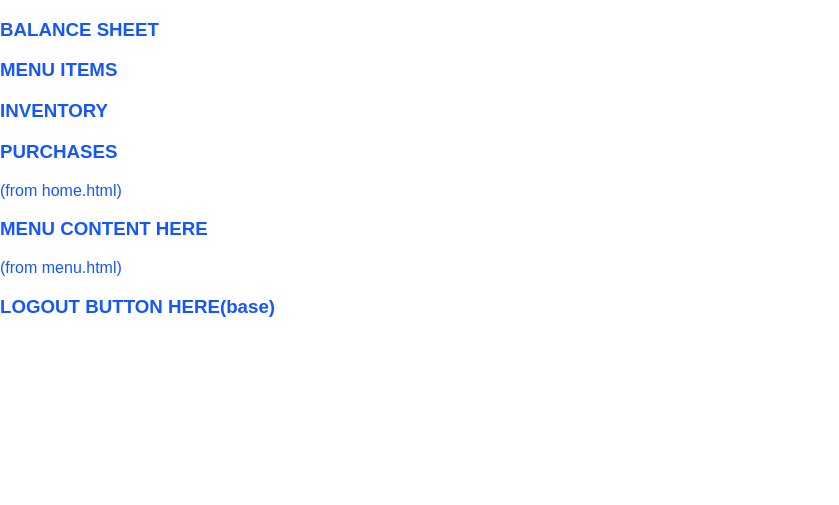
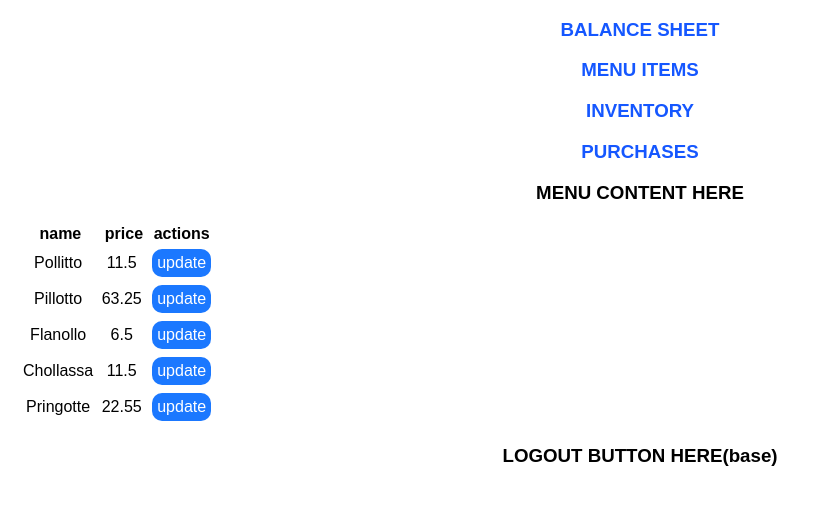
Before and after one commit to artyks/menuTools, a Django app: page /menu in a window 1280 px wide. Shown: the top 505 px of the page, without its empty margins (0-839 px from the left). Run offline with Django 3.2, Linux system fonts and the light colour scheme; data comes from the database, SQL or seed files in the repository; both versions use the stored data as it was after the commit.

Commit message:
firsl list view page menu items running with basic CSS

```diff
--- a/inventory/models.py
+++ b/inventory/models.py
@@ -19,9 +19,10 @@ class Ingredient(models.Model):
 class MenuItem(models.Model):
     title = models.CharField(max_length=20)
     price = models.FloatField(default=11.50)
-
+    def get_absolute_url(self):
+        return "/menu"
     def __str__(self):
-        return self.title
+        return f"{self.title}"
 
 class Purchase(models.Model):
     date = models.DateTimeField(auto_now=True)
--- a/inventory/static/inventory/style.css
+++ b/inventory/static/inventory/style.css
@@ -1,6 +1,8 @@
 body {
   font-family: "Oxygen", sans-serif;
-  margin: 0;
+
+  text-align: center;
+margin: 0 20px 0 20px;
 }
 
 input,
--- a/inventory/templates/inventory/base.html
+++ b/inventory/templates/inventory/base.html
@@ -3,12 +3,14 @@
 <head>
 	<meta charset="utf-8" />
     {% load static %}
-<link rel="stylesheet" href="{% static 'inventory/style.css' %}">
+<link rel="stylesheet" type="text/css" href="{% static 'inventory/style.css' %}">
 	<title></title>
 </head>
 <body>
+<!-- <div class="app"> -->
     {% block content %}
     {% endblock %}
     <h3>LOGOUT BUTTON HERE(base)</h3>
+<!-- </div> -->
 </body>
 </html>
--- a/inventory/templates/inventory/home.html
+++ b/inventory/templates/inventory/home.html
@@ -1,10 +1,12 @@
 {% extends './base.html' %}
 {% block content %}
+<!-- <nav class="navbar"> -->
 <a class="nav-item" href="{% url 'balancesheet' %}"><h3>BALANCE SHEET</h3></a>
-<a class="nav-item" href="{% url 'menu' %}"><h3>MENU ITEMS</h3>
-<a class="nav-item" href="{% url 'inventory' %}"><h3>INVENTORY</h3>
-<a class="nav-item" href="{% url 'purchases' %}"><h3>PURCHASES</h3>
-<p>(from home.html)</p>
+<a class="nav-item" href="{% url 'menu' %}"><h3>MENU ITEMS</h3></a>
+<a class="nav-item" href="{% url 'inventory' %}"><h3>INVENTORY</h3></a>
+<a class="nav-item" href="{% url 'purchases' %}"><h3>PURCHASES</h3></a>
+<!-- </nav> -->
+
 
 
 {{ block.super }}
--- a/inventory/templates/inventory/menu.html
+++ b/inventory/templates/inventory/menu.html
@@ -2,9 +2,28 @@
 {% block content %}
 {{ block.super }}
 <h3>MENU CONTENT HERE</h3>
+    <table class="line-table">
+        <thead>
+  <tr>
+    <th>name</th>
+    <th>price</th>
+    <th>actions</th>
+  </tr>
+</thead>
+<tbody>
+{% for item in object_list %}
+  <tr>
+    <td>{{ item.title }}&nbsp;</td><td>{{ item.price }}&nbsp;</td>
+    <td><a href="#"
+        style="display: inherit; text-align: center; border-radius: 10px; text-decoration: none; color: #FFF; padding: 5px; background-color: #1B78FF;">update</a></td>
+        {% endfor %}
+</tbody>
+    </table>
 
-<p>(from menu.html)</p>
 
 
 
 {% endblock %}
+
+<!-- save this anchor for later
+"{% url "update_menu_item" item.id %}" -->
--- a/inventory/views.py
+++ b/inventory/views.py
@@ -10,19 +10,20 @@ from .models import MenuItem, Ingredient, Purchase, RecipeRequirement
 # def home(request):
 #     return render(request, "inventory/home.html")
 class Home(TemplateView):#template view for now, later ListView
-  template_name = "inventory/home.html"#soon this template gets replaced with balancesheet.html
+    template_name = "inventory/home.html"#soon this template gets replaced with balancesheet.html
 
 class BalanceSheet(TemplateView):#template view for now, later ListView
-  template_name = "inventory/balancesheet.html"
+    template_name = "inventory/balancesheet.html"
 
 class Inventory(TemplateView):#template view for now, later ListView
-  template_name = "inventory/inventory.html"
+    template_name = "inventory/inventory.html"
 
-class Menu(TemplateView):#template view for now, later ListView
-  template_name = "inventory/menu.html"
+class Menu(ListView):#template view for now, later ListView
+    model = MenuItem
+    template_name = "inventory/menu.html"
 
 class Purchases(TemplateView):#template view for now, later ListView
-  template_name = "inventory/purchases.html"
+    template_name = "inventory/purchases.html"
 
 
 
```
Also changed, not shown: db.sqlite3.
